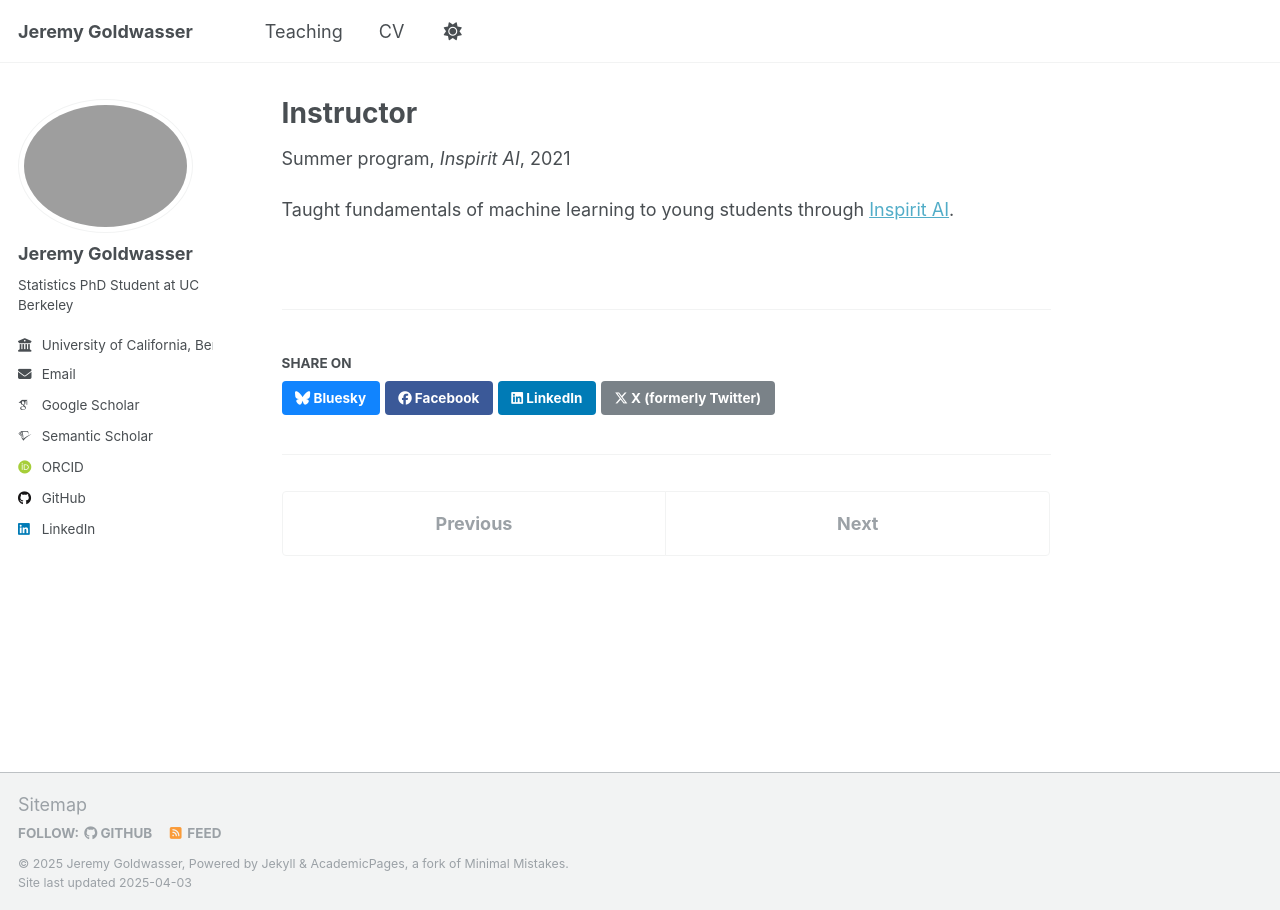
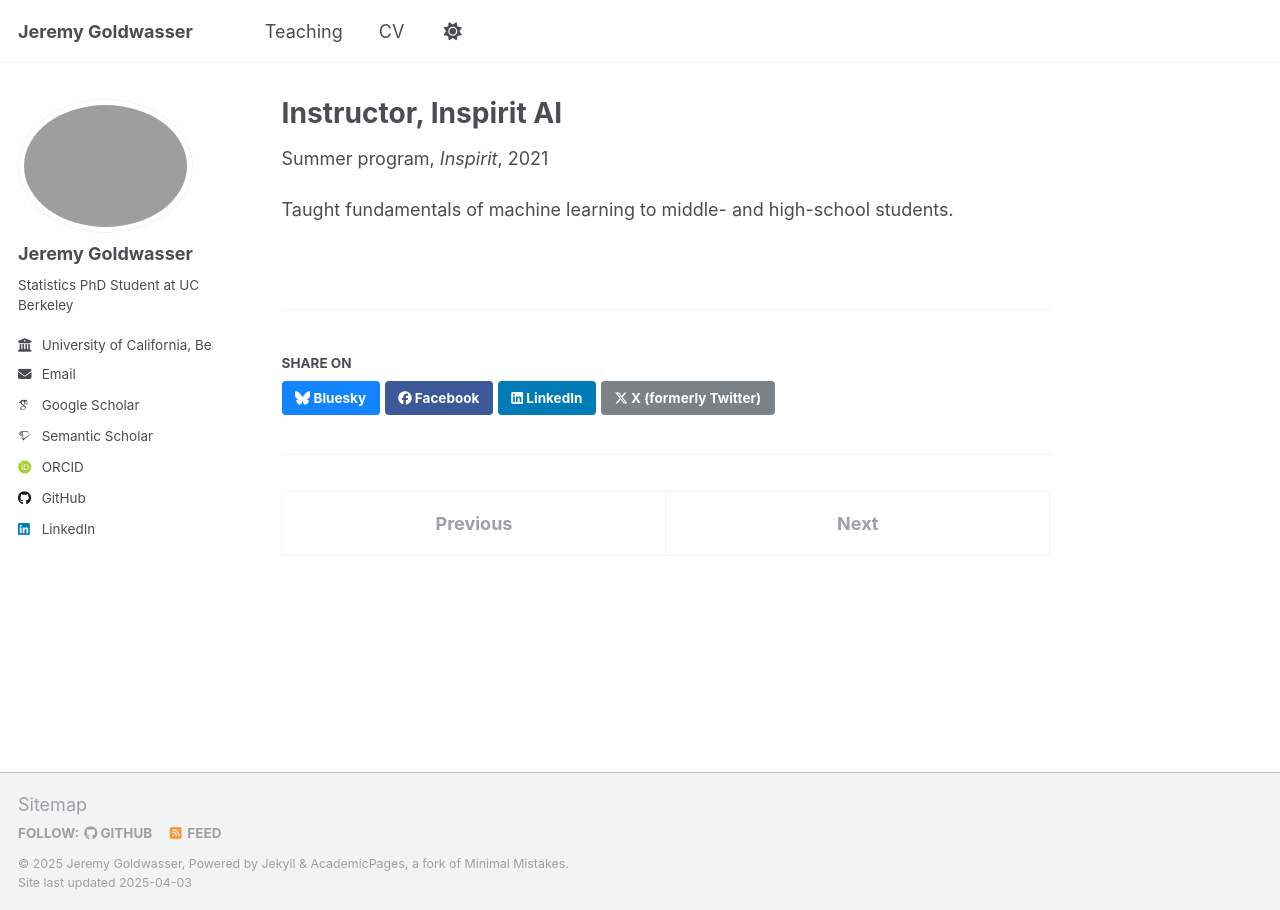
Before and after one commit to jeremy-goldwasser/jeremy-goldwasser.github.io, a Jekyll site: the page built from _teaching/inspirit.md, in a window 1280 px wide. Built offline with Jekyll 4.4.1, drawn with Linux system fonts in a browser that asks for light colours; some web fonts are replaced.

Commit message:
Update inspirit.md

```diff
--- a/_teaching/inspirit.md
+++ b/_teaching/inspirit.md
@@ -1,9 +1,9 @@
 ---
-title: "Instructor"
+title: "Instructor, Inspirit AI"
 collection: teaching
 type: "Summer program"
-venue: "Inspirit AI"
+venue: "Inspirit"
 date: 2021-06-01
 ---
 
-Taught fundamentals of machine learning to young students through [Inspirit AI](https://www.inspiritai.com/).
+Taught fundamentals of machine learning to middle- and high-school students.
```
